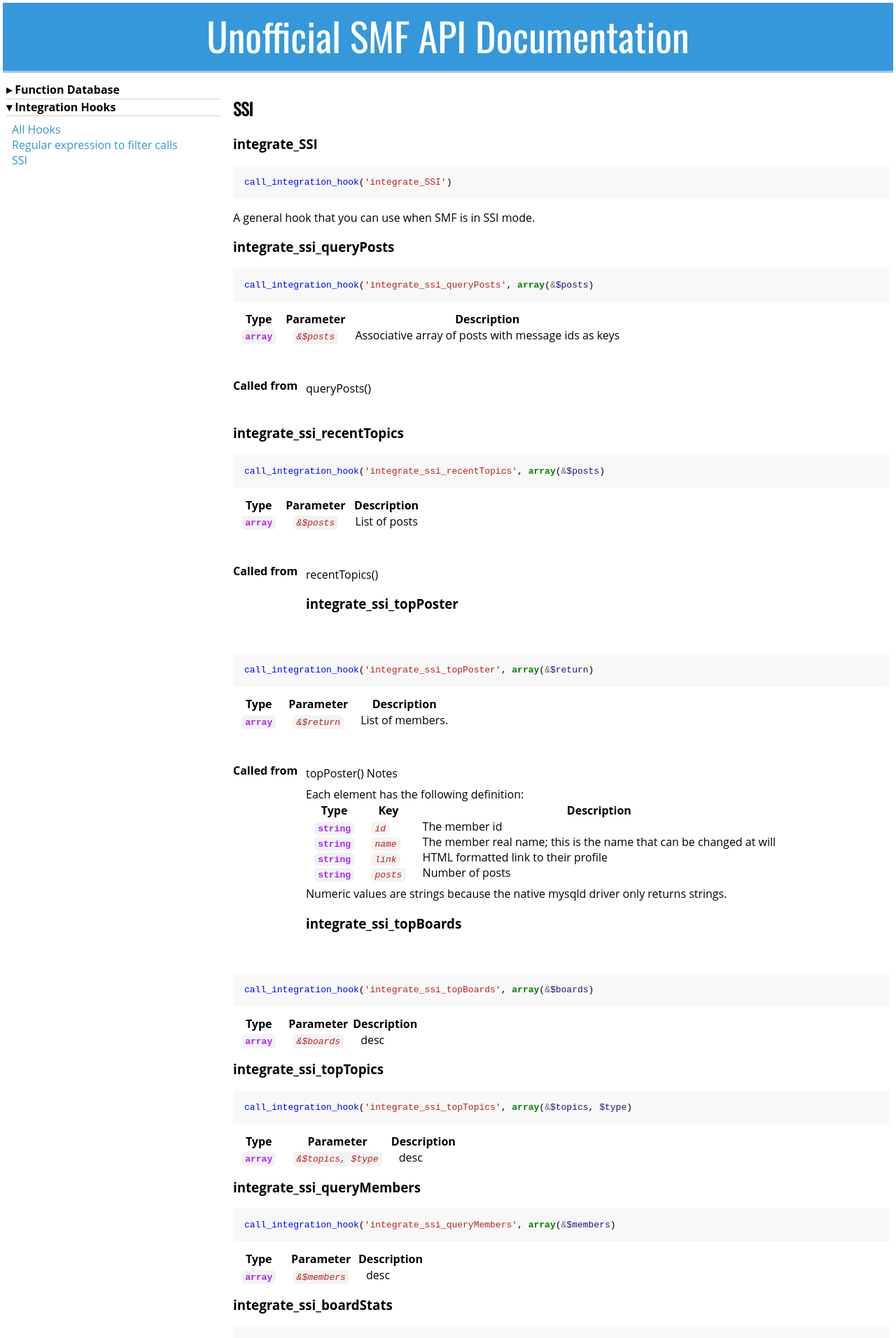
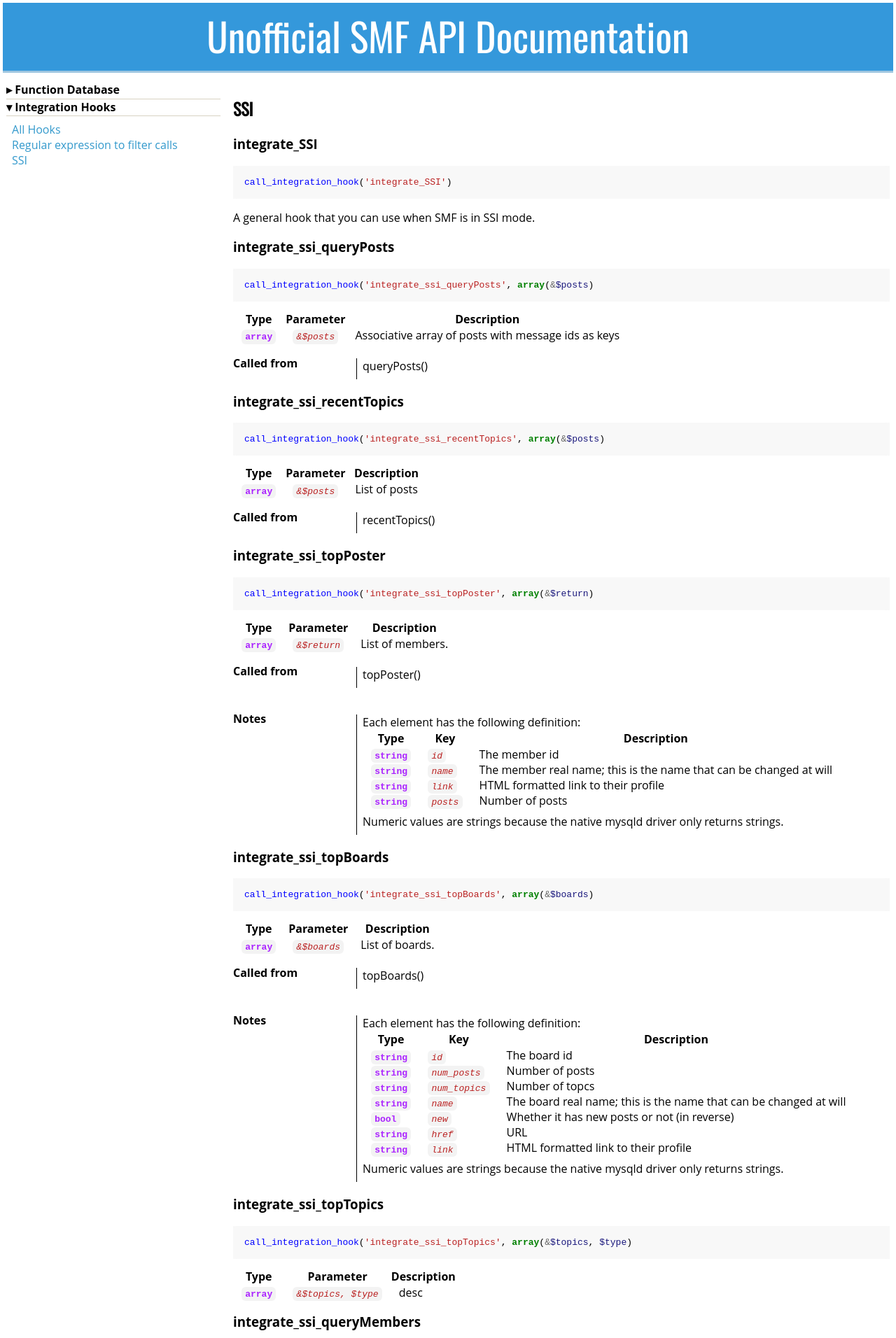
Before and after one commit to live627/smf-api-docs-test, a Jekyll site: the page built from hooks/ssi.md, in a window 1280 px wide. Shown: the top 1912 px of the page at 70% size. Built offline with Jekyll 4.4.1, drawn with Linux system fonts in a browser that asks for light colours; some web fonts are replaced.

Commit message:
more docs

````diff
--- a/css/main.css
+++ b/css/main.css
@@ -168,10 +168,6 @@
 	background-color: rgba(27,31,35,.05);
 	border-radius: 6px;
 }
-table + dl {
-	margin: 2em 0;
-}
-
 table + dl dt {
 	position: relative;
 	left: 0;
@@ -181,7 +177,8 @@
 }
 
 table + dl dd {
-	margin: 0 0 0 6em;
+	border-left: 1px solid #000;
+	margin: 0 0 0 11em;
 	padding: 0 0 .5em .5em;
 }
 .highlight .hll { background-color: #ffffcc }
--- a/hooks/ssi.md
+++ b/hooks/ssi.md
@@ -21,7 +21,6 @@
 ---|---|---
 `array`|`&$posts`|Associative array of posts with message ids as keys
 
-
 Called from
 : queryPosts()
 
@@ -37,6 +36,7 @@
 
 Called from
 : recentTopics()
+
 ### integrate_ssi_topPoster
 
 ```php
@@ -49,6 +49,7 @@
 
 Called from
 : topPoster()
+
 Notes
 : Each element has the following definition:
 
@@ -59,6 +60,7 @@
     `string`|`link`|HTML formatted link to their profile
     `string`|`posts`|Number of posts
 : Numeric values are strings because the native mysqld driver only returns strings.
+
 ### integrate_ssi_topBoards
 
 ```php
@@ -67,7 +69,24 @@
 
 Type|Parameter|Description
 ---|---|---
-`array`|`&$boards`|desc
+`array`|`&$boards`|List of boards.
+
+Called from
+: topBoards()
+
+Notes
+: Each element has the following definition:
+
+    Type|Key|Description
+    ---|---|---
+    `string`|`id`|The board id
+    `string`|`num_posts`|Number of posts
+    `string`|`num_topics`|Number of topcs
+    `string`|`name`|The board real name; this is the name that can be changed at will
+    `bool`|`new`|Whether it has new posts or not (in reverse)
+    `string`|`href`|URL
+    `string`|`link`|HTML formatted link to their profile
+: Numeric values are strings because the native mysqld driver only returns strings.
 
 ### integrate_ssi_topTopics
 
````
